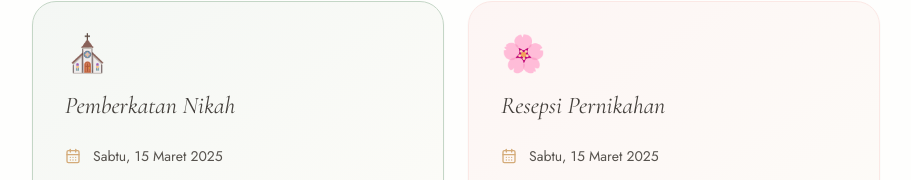
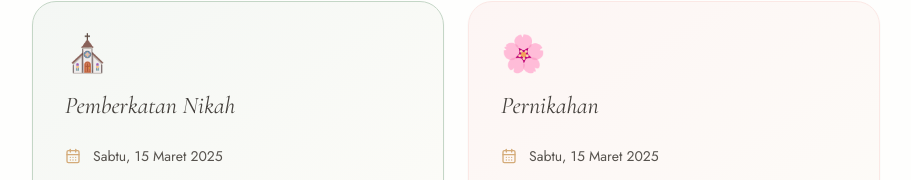
Before and after one commit to tedznation223/wedding, a Next.js app: page / in a window 1280 px wide. Shown: the part 2656-2836 px from the top of the page, without its empty margins (184-1095 px from the left). Built offline with nearby package versions, Linux system fonts and the light colour scheme.

Commit message:
fix: perbaikan penulisan

```diff
--- a/src/components/EventSection.tsx
+++ b/src/components/EventSection.tsx
@@ -24,7 +24,7 @@ const events = [
   },
   {
     id: 2,
-    type: 'Resepsi Pernikahan',
+    type: 'Pernikahan',
     emoji: '🌸',
     date: new Intl.DateTimeFormat('id-ID', { weekday: 'long', day: 'numeric', month: 'long', year: 'numeric' }).format(weddingDate),
     time: '16.30 WITA - Selesai',
```
